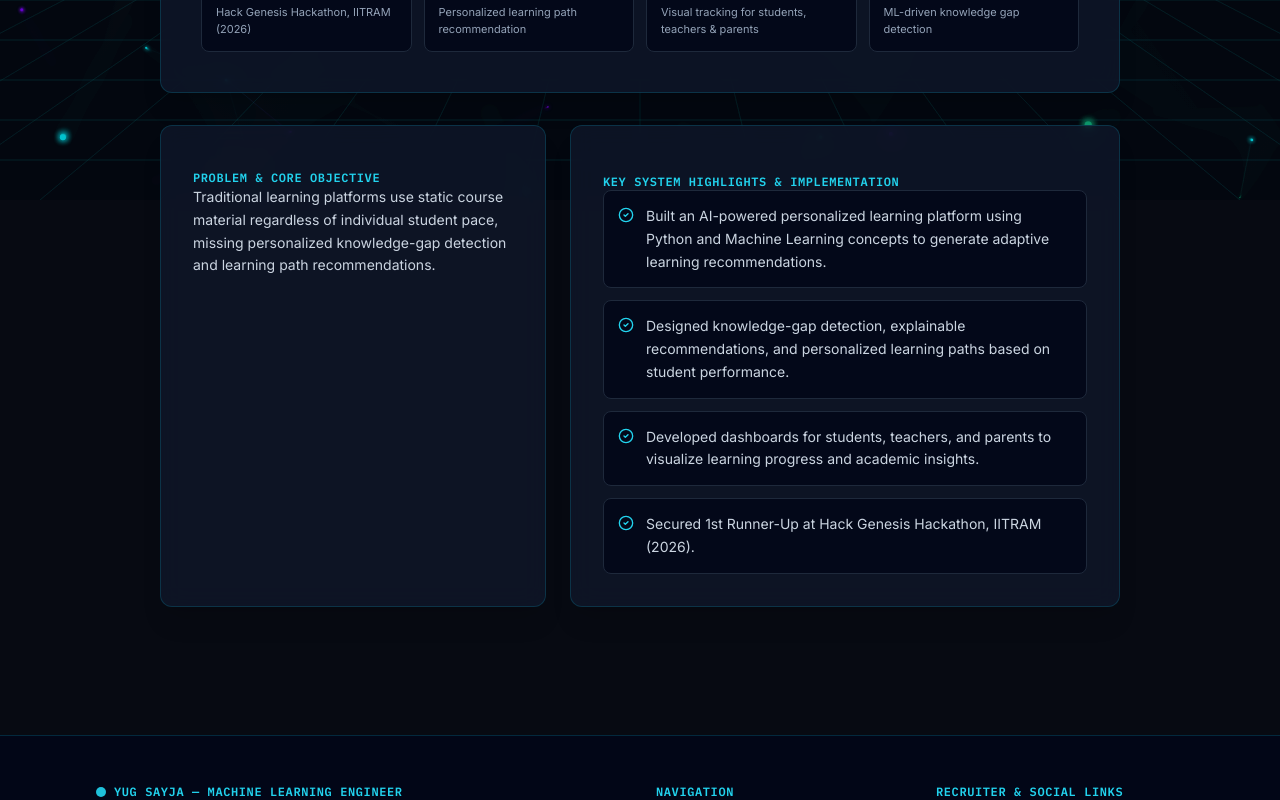
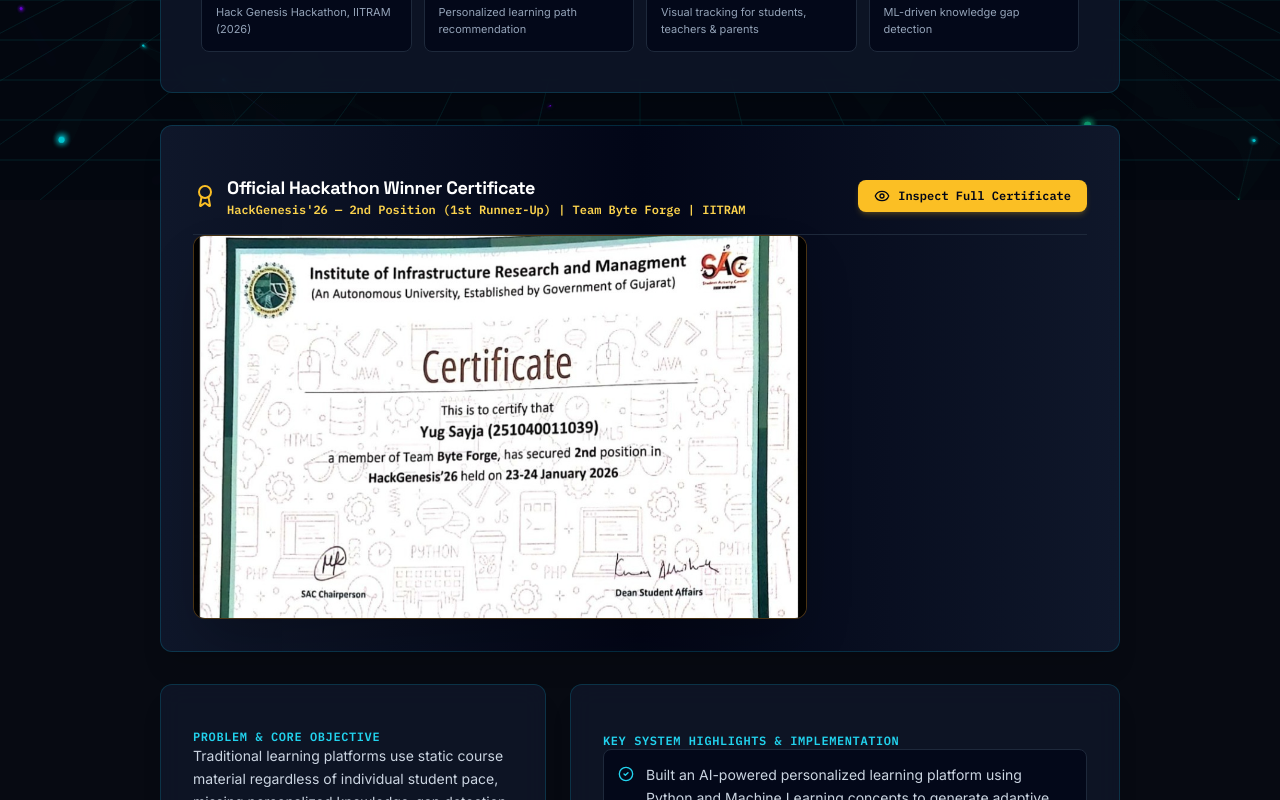
Before and after one commit to sayja-yug/Yug-Sayja, a React (Vite) app: page /projects/smart-shiksha in a window 1280 px wide. Shown: the part 600-1400 px from the top of the page. Built offline with nearby package versions, Linux system fonts and the light colour scheme.

Commit message:
Add HackGenesis 2nd Position Certificate photo to Smart Shiksha section & verified certificates list

```diff
--- a/src/data/portfolioData.js
+++ b/src/data/portfolioData.js
@@ -55,10 +55,11 @@
         "Built an AI-powered personalized learning platform using Python and Machine Learning concepts to generate adaptive learning recommendations.",
         "Designed knowledge-gap detection, explainable recommendations, and personalized learning paths based on student performance.",
         "Developed dashboards for students, teachers, and parents to visualize learning progress and academic insights.",
-        "Secured 1st Runner-Up at Hack Genesis Hackathon, IITRAM (2026).",
+        "Secured 1st Runner-Up (2nd Position) at Hack Genesis Hackathon, IITRAM (Jan 23-24, 2026) with Team Byte Forge.",
       ],
-      githubUrl: "https://github.com/sayja-yug",
+      githubUrl: "https://github.com/sayja-yug/ByteForge",
       demoUrl: "https://byteforge-9k5k.onrender.com/",
+      certImageUrl: "/certificates/hackgenesis_cert.png",
     },
     {
       id: "whatsapp-ai-agent",
@@ -117,8 +118,8 @@
 
   achievements: [
     {
-      title: "1st Runner-Up — Hack Genesis Hackathon, IITRAM (2026)",
-      description: "Secured 1st Runner-Up for developing Smart Shiksha, an AI-Powered Personalized Learning Recommendation System.",
+      title: "1st Runner-Up (2nd Position) — HackGenesis'26 Hackathon, IITRAM",
+      description: "Secured 2nd Position with Team Byte Forge at HackGenesis'26 (Jan 23-24, 2026) for developing Smart Shiksha, an AI-Powered Personalized Learning Recommendation System.",
     },
   ],
 
@@ -157,6 +158,17 @@
 
   certificates: [
     {
+      id: "hackgenesis-2026",
+      title: "HackGenesis'26 — 2nd Position Certificate",
+      issuer: "IITRAM (Institute of Infrastructure Research and Management)",
+      date: "Jan 23-24, 2026",
+      skills: ["AI Personalization", "Smart Shiksha", "Hackathon Winner", "Team Byte Forge"],
+      credentialUrl: "https://github.com/sayja-yug/ByteForge",
+      imageUrl: "/certificates/hackgenesis_cert.png",
+      badgeText: "1st Runner-Up (2nd Place)",
+      featured: true,
+    },
+    {
       id: "ibm-dl-prof",
       title: "IBM Deep Learning with PyTorch, Keras and TensorFlow",
       issuer: "IBM / Coursera",
@@ -187,7 +199,7 @@
       credentialUrl: "https://coursera.org/verify/9LREPAW91YWR",
       imageUrl: "/certificates/cert_ibm_rag_agents.png",
       badgeText: "IBM Certified",
-      featured: true,
+      featured: false,
     },
     {
       id: "ibm-dl-pytorch",
--- a/src/pages/ProjectDetail.jsx
+++ b/src/pages/ProjectDetail.jsx
@@ -1,12 +1,13 @@
-import React from 'react';
+import React, { useState } from 'react';
 import { useParams, Link, Navigate } from 'react-router-dom';
-import { ArrowLeft, Github, ExternalLink, CheckCircle2, Video, PlayCircle, Activity } from 'lucide-react';
+import { ArrowLeft, Github, ExternalLink, CheckCircle2, Video, PlayCircle, Activity, Award, Eye, X } from 'lucide-react';
 import { portfolioData } from '../data/portfolioData';
 import Card3D from '../components/3d/Card3D';
 
 export const ProjectDetail = () => {
   const { id } = useParams();
   const project = portfolioData.projects.find((p) => p.id === id);
+  const [isCertModalOpen, setIsCertModalOpen] = useState(false);
 
   if (!project) {
     return <Navigate to="/projects" replace />;
@@ -24,10 +25,40 @@
     demoUrl,
     videoEmbedUrl,
     isVideoDemo,
+    certImageUrl,
   } = project;
 
   return (
     <div className="max-w-5xl mx-auto px-4 sm:px-6 lg:px-8 py-8 sm:py-12 space-y-8 font-sans text-white relative z-10">
+
+      {/* Full-Screen Certificate Modal */}
+      {isCertModalOpen && certImageUrl && (
+        <div className="fixed inset-0 z-50 flex items-center justify-center p-4 bg-slate-950/90 backdrop-blur-xl animate-fadeIn">
+          <div className="bg-slate-900 border border-amber-500/40 rounded-2xl max-w-4xl w-full max-h-[92vh] flex flex-col shadow-2xl overflow-hidden relative">
+            <div className="px-6 py-4 border-b border-slate-800 flex items-center justify-between bg-slate-950/80 font-mono">
+              <div className="flex items-center gap-2">
+                <Award className="w-5 h-5 text-amber-400" />
+                <span className="font-bold text-sm text-white">
+                  HackGenesis'26 — 2nd Position (1st Runner-Up) Certificate
+                </span>
+              </div>
+              <button
+                onClick={() => setIsCertModalOpen(false)}
+                className="p-1.5 rounded-lg text-slate-400 hover:text-white hover:bg-slate-800 transition-colors"
+              >
+                <X className="w-6 h-6" />
+              </button>
+            </div>
+            <div className="p-4 sm:p-6 overflow-y-auto bg-slate-950 flex items-center justify-center">
+              <img
+                src={certImageUrl}
+                alt="HackGenesis 2026 Certificate of Achievement - Team Byte Forge - Yug Sayja"
+                className="w-full h-auto max-h-[75vh] object-contain rounded-lg border border-slate-800 shadow-2xl"
+              />
+            </div>
+          </div>
+        </div>
+      )}
 
       {/* Back Navigation */}
       <Link
@@ -63,7 +94,7 @@
                 className="inline-flex items-center gap-2 px-4 py-2.5 rounded-lg bg-slate-900 border border-slate-700 text-xs font-mono font-bold text-white hover:border-cyan-400 hover:text-cyan-300 transition-colors"
               >
                 <Github className="w-4 h-4 text-cyan-400" />
-                <span>GitHub Repo</span>
+                <span>GitHub Repository</span>
               </a>
             )}
             {demoUrl && (
@@ -116,6 +147,51 @@
         )}
       </Card3D>
 
+      {/* HACKATHON CERTIFICATE PROOF SECTION (If certImageUrl exists) */}
+      {certImageUrl && (
+        <Card3D maxTilt={3} className="p-6 sm:p-8 space-y-4 border-amber-500/40 bg-gradient-to-r from-slate-900 via-slate-950 to-slate-900">
+          <div className="flex items-center justify-between border-b border-slate-800 pb-4">
+            <div className="flex items-center gap-2.5">
+              <Award className="w-6 h-6 text-amber-400" />
+              <div>
+                <h3 className="text-lg font-heading font-extrabold text-white">
+                  Official Hackathon Winner Certificate
+                </h3>
+                <span className="font-mono text-xs text-amber-300 block font-semibold">
+                  HackGenesis'26 — 2nd Position (1st Runner-Up) | Team Byte Forge | IITRAM
+                </span>
+              </div>
+            </div>
+
+            <button
+              onClick={() => setIsCertModalOpen(true)}
+              className="inline-flex items-center gap-2 px-4 py-2 rounded-lg bg-amber-400 text-slate-950 font-mono text-xs font-bold hover:bg-amber-300 transition-colors shadow-md shadow-amber-400/20"
+            >
+              <Eye className="w-4 h-4" />
+              <span>Inspect Full Certificate</span>
+            </button>
+          </div>
+
+          {/* Certificate Image Frame */}
+          <div
+            onClick={() => setIsCertModalOpen(true)}
+            className="relative rounded-xl overflow-hidden border border-amber-500/30 bg-slate-950 cursor-pointer group shadow-2xl aspect-[16/10] max-h-96"
+          >
+            <img
+              src={certImageUrl}
+              alt="HackGenesis 2026 Certificate - Team Byte Forge - Yug Sayja"
+              className="w-full h-full object-cover object-center group-hover:scale-105 transition-transform duration-500"
+            />
+            <div className="absolute inset-0 bg-slate-950/40 opacity-0 group-hover:opacity-100 transition-opacity flex items-center justify-center backdrop-blur-xs">
+              <span className="px-4 py-2 rounded-lg bg-amber-400 text-slate-950 font-mono text-xs font-bold shadow-xl inline-flex items-center gap-2">
+                <Eye className="w-4 h-4" />
+                <span>Click to Open High-Res Certificate</span>
+              </span>
+            </div>
+          </div>
+        </Card3D>
+      )}
+
       {/* EMBEDDED DEMO VIDEO SECTION (if videoEmbedUrl exists) */}
       {videoEmbedUrl && (
         <Card3D maxTilt={2} className="p-6 sm:p-8 space-y-4 border-cyan-500/30">
@@ -137,7 +213,6 @@
             </a>
           </div>
 
-          {/* Embedded Google Drive Video iFrame */}
           <div className="relative rounded-xl overflow-hidden border border-slate-800 aspect-video bg-slate-950 shadow-2xl">
             <iframe
               src={videoEmbedUrl}
```
Also changed, not shown: public/certificates/hackgenesis_cert.png (added), 1 other file (tests, documents, lock files or other folders).
